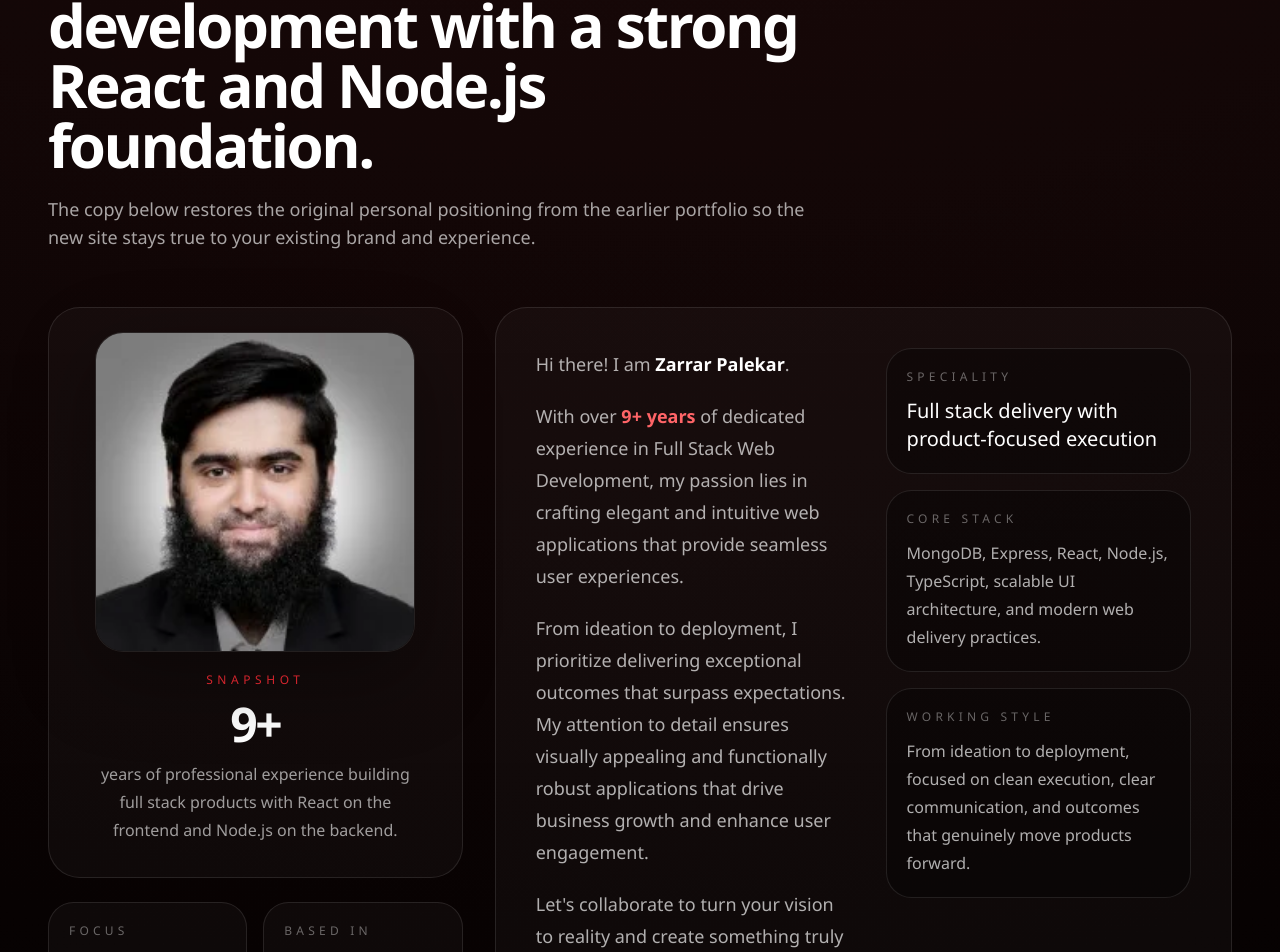
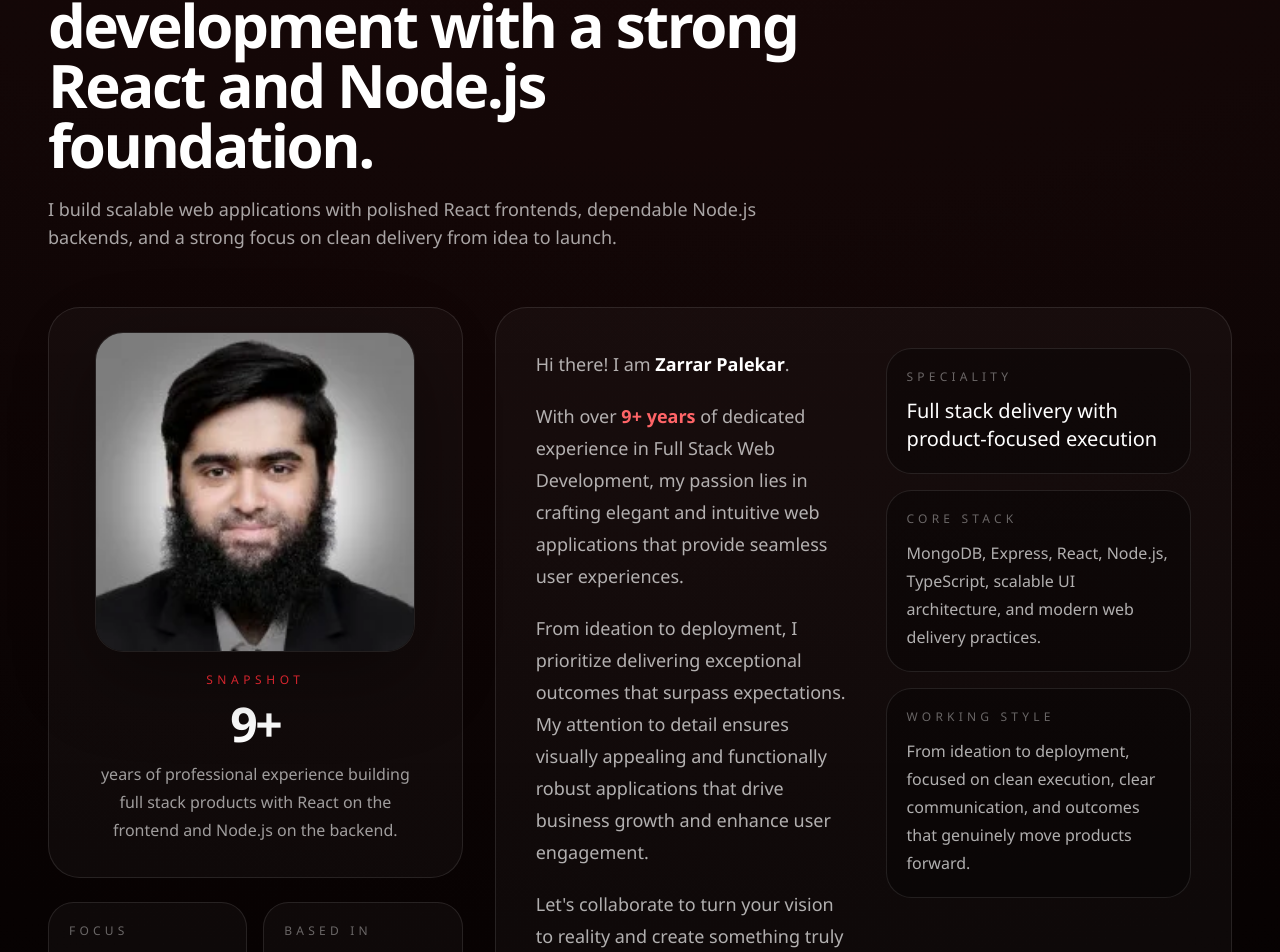
Before and after one commit to ZarrarPalekar/ReactiFolio, a Next.js app: page / in a window 1280 px wide. Shown: the part 1081-2033 px from the top of the page. Built offline with nearby package versions, Linux system fonts and the light colour scheme.

Commit message:
about content fix

```diff
--- a/components/home/about-section.tsx
+++ b/components/home/about-section.tsx
@@ -17,7 +17,7 @@ export function AboutSection() {
           <SectionHeading
             eyebrow="About"
             title="Dedicated full stack web development with a strong React and Node.js foundation."
-            description="The copy below restores the original personal positioning from the earlier portfolio so the new site stays true to your existing brand and experience."
+            description="I build scalable web applications with polished React frontends, dependable Node.js backends, and a strong focus on clean delivery from idea to launch."
           />
         </Reveal>
 
```
